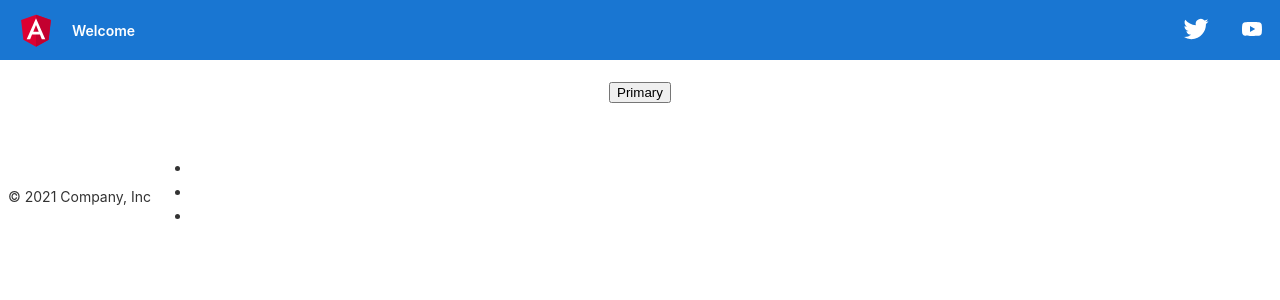
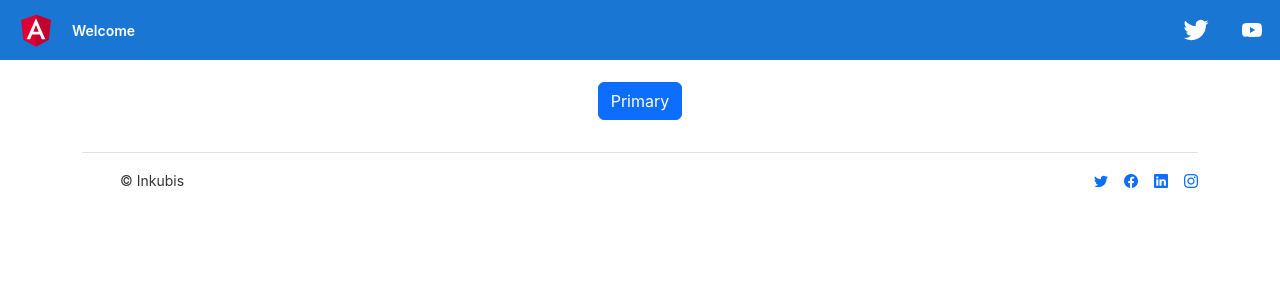
Before and after one commit to kevinvgils/Inkubis-app-frontend, an Angular app: page / in a window 1280 px wide. Shown: the top 300 px of the page. Built offline with nearby package versions, Linux system fonts and the light colour scheme.

Commit message:
add bootstrap

```diff
--- a/angular.json
+++ b/angular.json
@@ -18,12 +18,11 @@
             "main": "src/main.ts",
             "polyfills": "src/polyfills.ts",
             "tsConfig": "tsconfig.app.json",
-            "assets": [
-              "src/favicon.ico",
-              "src/assets"
-            ],
+            "assets": ["src/favicon.ico", "src/assets"],
             "styles": [
-              "src/styles.css"
+              "src/styles.css",
+              "./node_modules/bootstrap/dist/css/bootstrap.min.css",
+              "./node_modules/bootstrap-icons/font/bootstrap-icons.css"
             ],
             "scripts": []
           },
@@ -85,13 +84,8 @@
             "polyfills": "src/polyfills.ts",
             "tsConfig": "tsconfig.spec.json",
             "karmaConfig": "karma.conf.js",
-            "assets": [
-              "src/favicon.ico",
-              "src/assets"
-            ],
-            "styles": [
-              "src/styles.css"
-            ],
+            "assets": ["src/favicon.ico", "src/assets"],
+            "styles": ["src/styles.css"],
             "scripts": []
           }
         }
--- a/package.json
+++ b/package.json
@@ -18,6 +18,9 @@
     "@angular/platform-browser": "^14.2.0",
     "@angular/platform-browser-dynamic": "^14.2.0",
     "@angular/router": "^14.2.0",
+    "bootstrap": "^5.2.3",
+    "bootstrap-icons": "^1.10.2",
+    "ngx-bootstrap": "^9.0.0",
     "rxjs": "~7.5.0",
     "tslib": "^2.3.0",
     "zone.js": "~0.11.4"
--- a/src/app/app.component.html
+++ b/src/app/app.component.html
@@ -38,19 +38,14 @@
           <use xlink:href="#bootstrap"></use>
         </svg>
       </a>
-      <span class="text-muted">© 2021 Company, Inc</span>
+      <span>© Inkubis</span>
     </div>
 
     <ul class="nav col-md-4 justify-content-end list-unstyled d-flex">
-      <li class="ms-3"><a class="text-muted" href="#"><svg class="bi" width="24" height="24">
-            <use xlink:href="#twitter"></use>
-          </svg></a></li>
-      <li class="ms-3"><a class="text-muted" href="#"><svg class="bi" width="24" height="24">
-            <use xlink:href="#instagram"></use>
-          </svg></a></li>
-      <li class="ms-3"><a class="text-muted" href="#"><svg class="bi" width="24" height="24">
-            <use xlink:href="#facebook"></use>
-          </svg></a></li>
+      <li class="ms-3"><a href="#"><i class="bi bi-twitter"></i></a></li>
+      <li class="ms-3"><a href="#"><i class="bi bi-facebook"></i></a></li>
+      <li class="ms-3"><a href="#"><i class="bi bi-linkedin"></i></a></li>
+      <li class="ms-3"><a href="#"><i class="bi bi-instagram"></i></a></li>
     </ul>
   </footer>
 </div>
```
Also changed, not shown: 1 other file (tests, documents, lock files or other folders).
